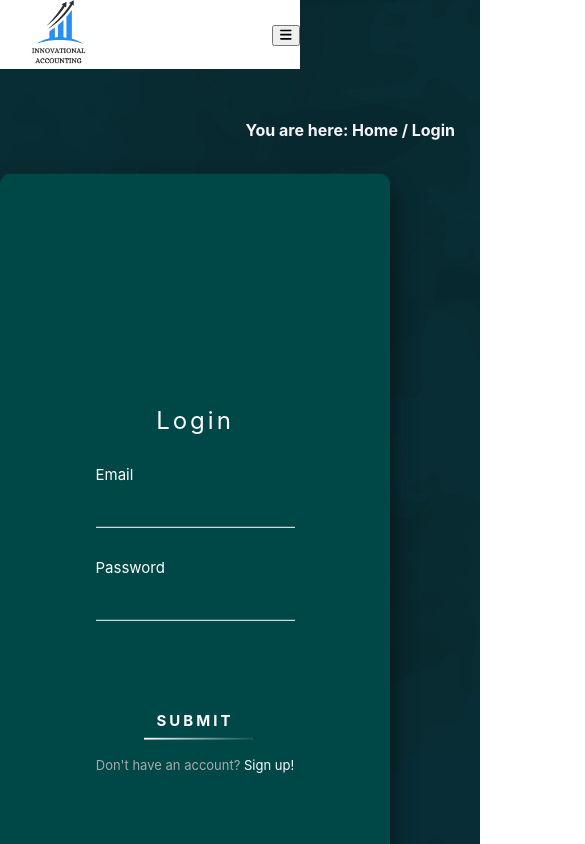
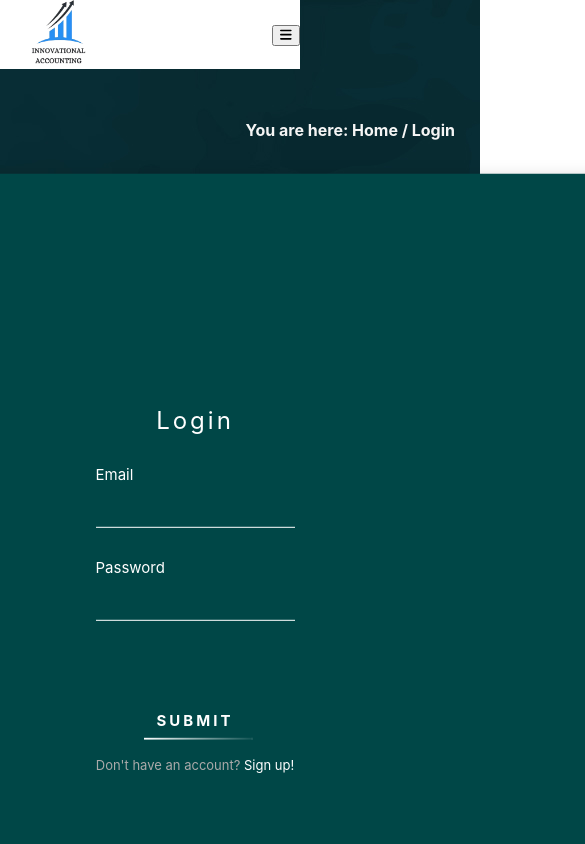
Before and after one commit to Pranjil97/gatpSolWebsite, a React (Create React App) app: page /login in a window 390 px wide. Shown: the top 844 px of the page, 585 px wide, since content can reach past the window. Built offline with nearby package versions, Linux system fonts and the light colour scheme.

Commit message:
login css update 3

```diff
--- a/src/Components/Css/login.css
+++ b/src/Components/Css/login.css
@@ -203,7 +203,7 @@
       align-items: center;
       position: absolute;
       top: 40%;
-      width: 100%;
+      width: 100vh;
       height: 100%;
       padding: 40px;
       margin: 20px auto;
```
